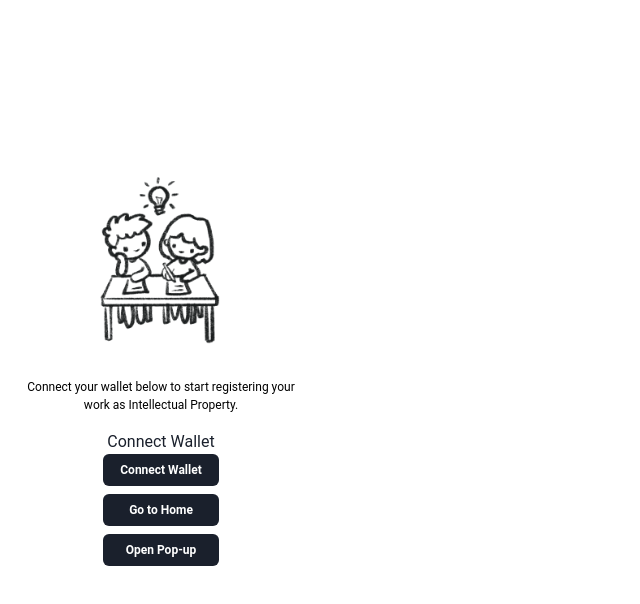
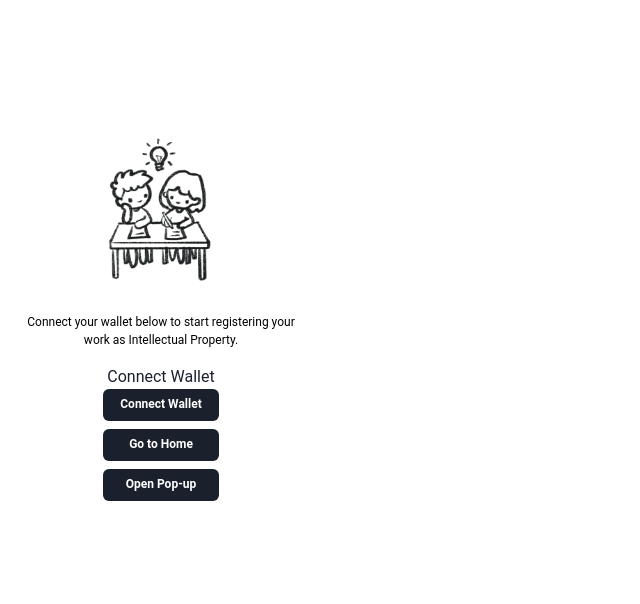
Before and after one commit to emmanasseri/my-own-words, a React (Create React App) app: page /#/ in a window 1280 px wide. Shown: the top 604 px of the page, without its empty margins (0-640 px from the left). Built offline with nearby package versions, Linux system fonts and the light colour scheme.

Commit message:
small adjustments

```diff
--- a/src/components/ClickableCard.tsx
+++ b/src/components/ClickableCard.tsx
@@ -31,7 +31,7 @@ const ClickableCard: React.FC<ClickableCardProps> = ({
   return (
     <Box
       bg="gray.100" // Super light gray background
-      width="100%"
+      width="80%"
       p={4}
       border="2px solid black" // Black outlined border
       boxShadow="0px 4px 10px rgba(173, 216, 230, 0.8)" // Light blue shadow (light blue: rgba(173, 216, 230))
--- a/src/pages/Home.tsx
+++ b/src/pages/Home.tsx
@@ -25,7 +25,7 @@ const Home: React.FC = () => {
       position="relative" // Needed for positioning the images
       p={4}
       width={theme.views.expandedView.width}
-      height={theme.views.expandedView.height}
+      maxHeight={theme.views.expandedView.height}
       mx="auto"
       display="flex"
       flexDirection="column"
@@ -40,8 +40,8 @@ const Home: React.FC = () => {
         position="absolute"
         top={3}
         right={3}
-        width="120px"
-        height="120px"
+        width="105px"
+        height="105px"
         margin={1}
         zIndex={0} // Ensures it's behind the content
       />
@@ -53,8 +53,8 @@ const Home: React.FC = () => {
         position="absolute"
         bottom={3}
         left={3}
-        width="120px"
-        height="120px"
+        width="100px"
+        height="100px"
         margin={1}
         zIndex={0} // Ensures it's behind the content
       />
--- a/src/pages/Landing.tsx
+++ b/src/pages/Landing.tsx
@@ -36,7 +36,7 @@ const Landing = () => {
     <Box
       bg="white"
       width={theme.views.smallView.width}
-      height={theme.views.smallView.height}
+      maxHeight={theme.views.smallView.height}
       display="flex"
       flexDirection="column"
       justifyContent="space-between"
@@ -46,10 +46,10 @@ const Landing = () => {
       <Image
         src="/images/my-own-words-typing-animation.gif"
         alt="Intro GIF"
-        maxW="70%"
+        maxW="50%"
         mb={4}
       />
-      <Image src="/images/two-authors.png" alt="two kids" maxW="70%" mb={4} />
+      <Image src="/images/two-authors.png" alt="two kids" maxW="60%" mb={4} />
 
       <Text fontSize="sm" color="black" textAlign="center" mb={4}>
         Connect your wallet below to start registering your work as Intellectual
```
